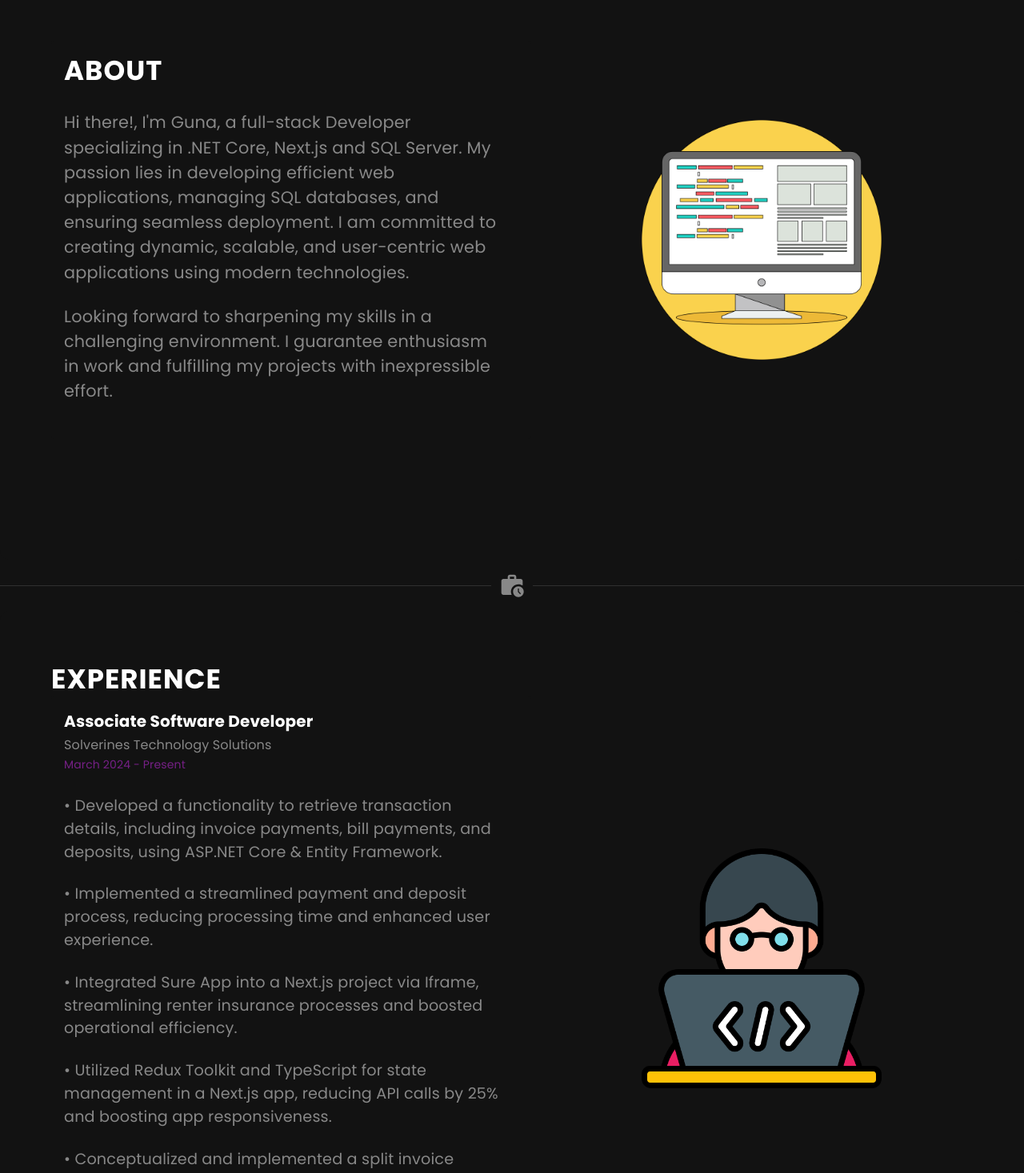
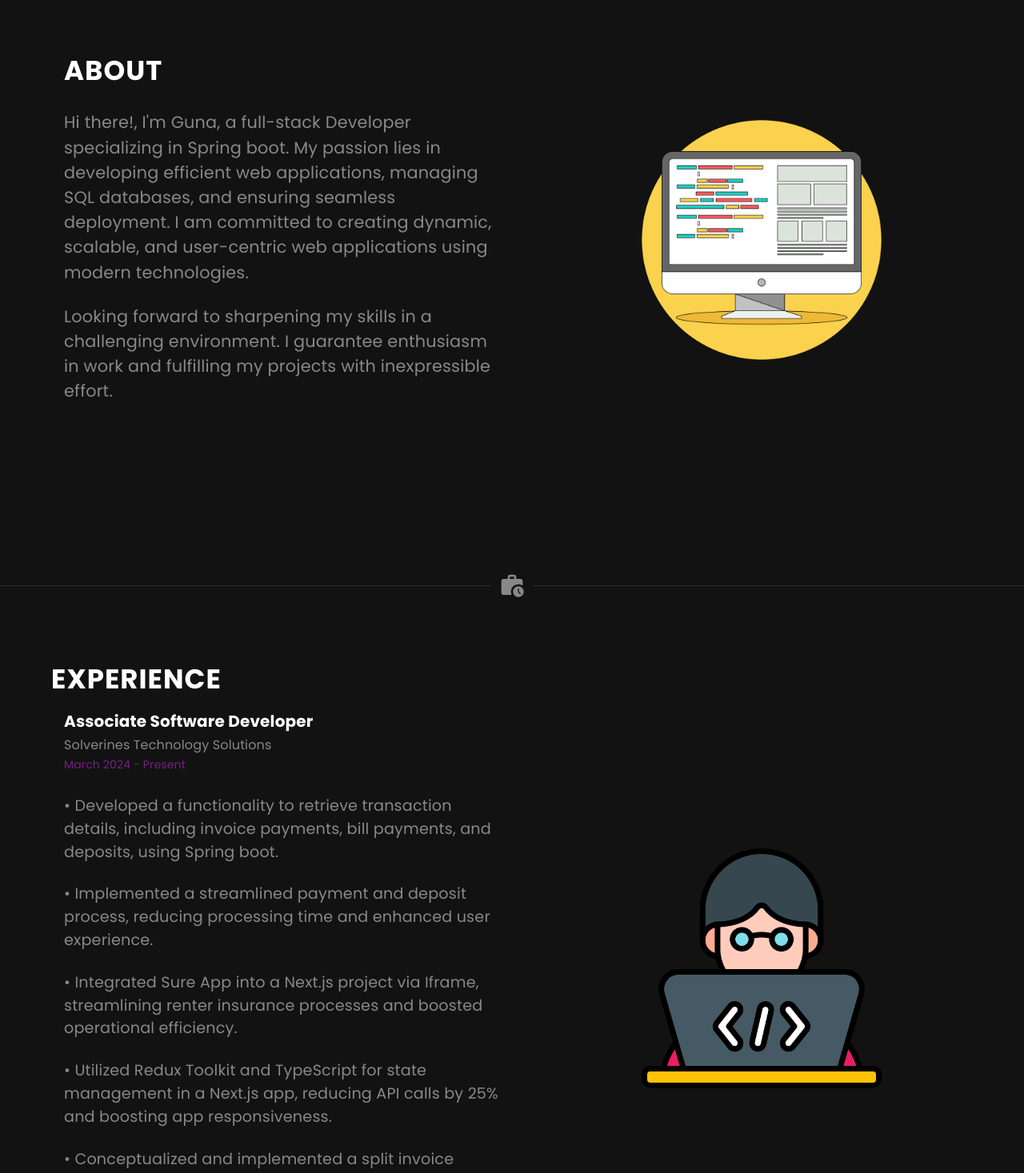
Before and after one commit to iwbkratos/Portfolio, a Next.js app: page / in a window 1280 px wide. Shown: the part 980-2447 px from the top of the page at 80% size. Built offline with nearby package versions, Linux system fonts and the light colour scheme; no server answers.

Commit message:
Altered info

```diff
--- a/src/components/contactComponent.tsx
+++ b/src/components/contactComponent.tsx
@@ -1,8 +1,7 @@
 'use client'
 import React from "react";
-import { Typography, Box, Card, CardMedia, Button } from "@mui/material";
+import { Typography, Box, Button } from "@mui/material";
 import { useThemeContext } from "../app/ThemeContext";
-import LinkIcon from "@mui/icons-material/Link";
 import Image from "next/image";
 
 const socialLinks = [
--- a/src/components/contentHolder.tsx
+++ b/src/components/contentHolder.tsx
@@ -11,7 +11,7 @@ const experiences = [
     company: "Solverines Technology Solutions",
     duration: "March 2024 - Present",
     description: [
-      "Developed a functionality to retrieve transaction details, including invoice payments, bill payments, and deposits, using ASP.NET Core & Entity Framework.",
+      "Developed a functionality to retrieve transaction details, including invoice payments, bill payments, and deposits, using Spring boot.",
       "Implemented a streamlined payment and deposit process, reducing processing time and enhanced user experience.",
       "Integrated Sure App into a Next.js project via Iframe, streamlining renter insurance processes and boosted operational efficiency.",
       "Utilized Redux Toolkit and TypeScript for state management in a Next.js app, reducing API calls by 25% and boosting app responsiveness.",
--- a/src/components/gallery.tsx
+++ b/src/components/gallery.tsx
@@ -7,9 +7,6 @@ const skills = [
   { name: "CSS", image: "https://res.cloudinary.com/deep38tbr/image/upload/v1743622415/xawccppqk1xtw4impu1y.png" },
   { name: "Java", image: "https://res.cloudinary.com/deep38tbr/image/upload/v1743622111/h90ewnmed3hkihrw6y11.png" },
   { name: "Next.js", image: "https://brandfetch.com/nextjs.org?view=library&library=default&collection=logos&asset=idqNI71Hra" },
-  { name: "C#", image: "https://cdn.jsdelivr.net/npm/devicon@2.16.0/icons/csharp/csharp-original.svg" },
-  { name: "SQL Server", image: "https://cdn.jsdelivr.net/npm/devicon@2.16.0/icons/microsoftsqlserver/microsoftsqlserver-plain.svg" },
-  { name: ".NET Core", image: "https://commons.wikimedia.org/wiki/File:.NET_Core_Logo.svg" },
   { name: "TypeScript", image: "https://res.cloudinary.com/deep38tbr/image/upload/v1744018669/typescript_hrgmh9.png" },
   { name: "JavaScript", image: "https://res.cloudinary.com/deep38tbr/image/upload/v1743621972/etecjlufut8euy3tip6p.png" },
   { name: "Git", image: "https://res.cloudinary.com/deep38tbr/image/upload/v1743622511/o0dpkz40pul9hid1h5rp.png" },
--- a/src/util/data.tsx
+++ b/src/util/data.tsx
@@ -2,7 +2,7 @@ export const about =[
     { title: "About",
       imageUrl:"/coding.jpg",
       description: [
-             "Hi there!, I'm Guna, a full-stack Developer specializing in .NET Core, Next.js and SQL Server. My passion lies in developing efficient web applications, managing SQL databases, and ensuring seamless deployment. I am committed to creating dynamic, scalable, and user-centric web applications using modern technologies.",
+             "Hi there!, I'm Guna, a full-stack Developer specializing in Spring boot. My passion lies in developing efficient web applications, managing SQL databases, and ensuring seamless deployment. I am committed to creating dynamic, scalable, and user-centric web applications using modern technologies.",
              "Looking forward to sharpening my skills in a challenging environment. I guarantee enthusiasm in work and fulfilling my projects with inexpressible effort."
     ],}
 ];
```
